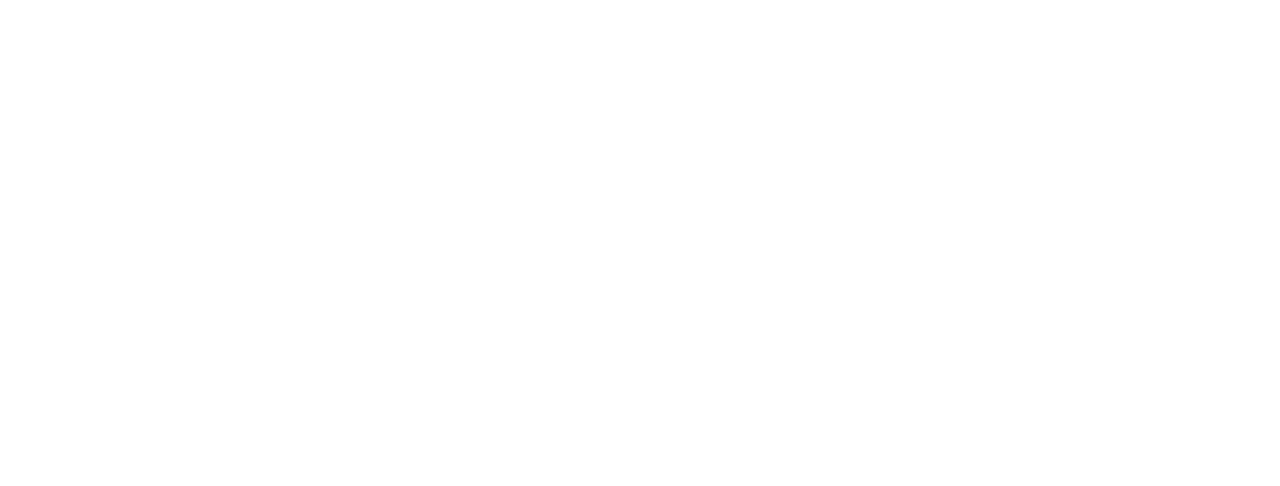
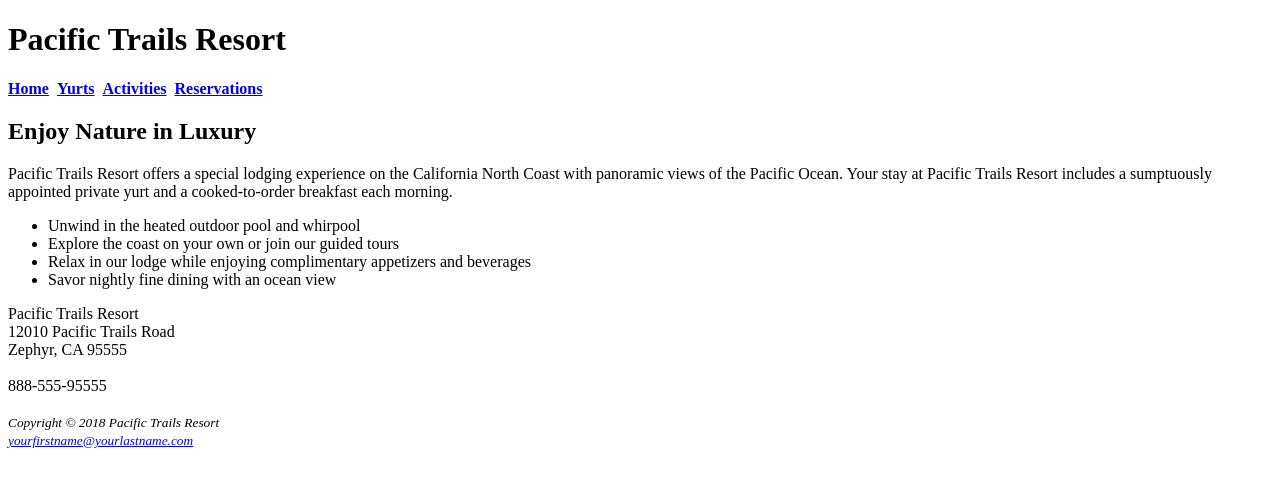
Before and after one commit to 44144-fa21/ch2-case-study-mckennahanover, a plain HTML site: page index.html in a window 1280 px wide. Drawn offline with Linux system fonts and the light colour scheme.

Commit message:
Ch2CaseStudy
Completed the webpages for Pacific Trails Resort

```diff
--- a/index.html
+++ b/index.html
@@ -5,6 +5,31 @@
 <meta charset="utf-8">
 </head>
 <body>
-
+<h1>Pacific Trails Resort
+</h1>
+<nav>
+  <a href="index.html"><b>Home</b></a>&nbsp;
+  <a href="yurts.html"><b>Yurts</b></a>&nbsp;
+  <a href="activities.html"><b>Activities</b></a>&nbsp;
+  <a href="Reservations.html"><b>Reservations</b></a>
+  <h2>Enjoy Nature in Luxury
+  </h2>
+  <p>Pacific Trails Resort offers a special lodging experience on the California North Coast
+    with panoramic views of the Pacific Ocean. Your stay at Pacific Trails Resort includes
+    a sumptuously appointed private yurt and a cooked-to-order breakfast each morning.
+  </p>
+  <ul>
+    <li> Unwind in the heated outdoor pool and whirpool</li>
+    <li> Explore the coast on your own or join our guided tours</li>
+    <li> Relax in our lodge while enjoying complimentary appetizers and beverages</li>
+    <li> Savor nightly fine dining with an ocean view</li>
+  </ul>
+  <div>
+    Pacific Trails Resort<br>
+    12010 Pacific Trails Road<br>
+    Zephyr, CA 95555<br><br>
+    888-555-95555</div><br>
+    <footer><small><i>Copyright &copy; 2018 Pacific Trails Resort<br>
+      <a href="mailto:yourfirstname@yourlastname.com">yourfirstname@yourlastname.com</a>
 </body>
 </html>
```
Also changed, not shown: yurts.html (added, +33 -0 lines).
